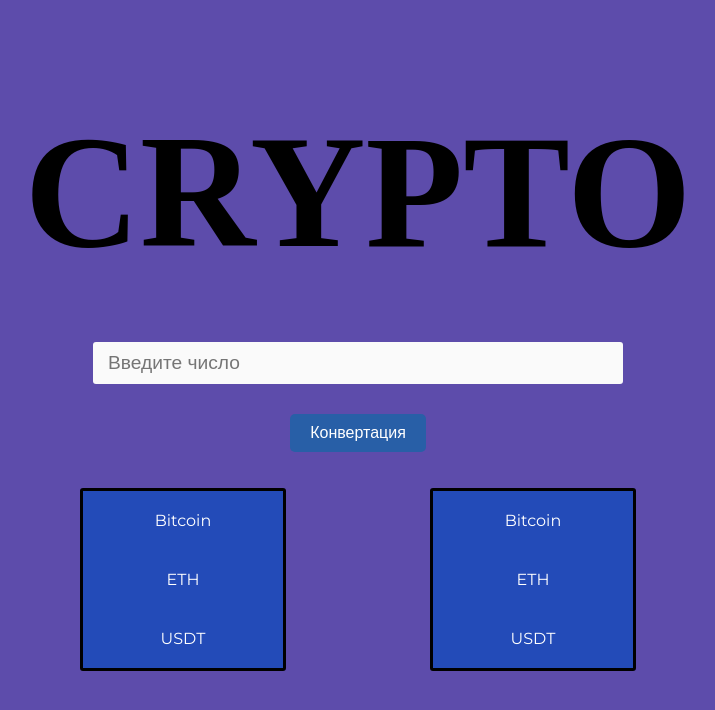
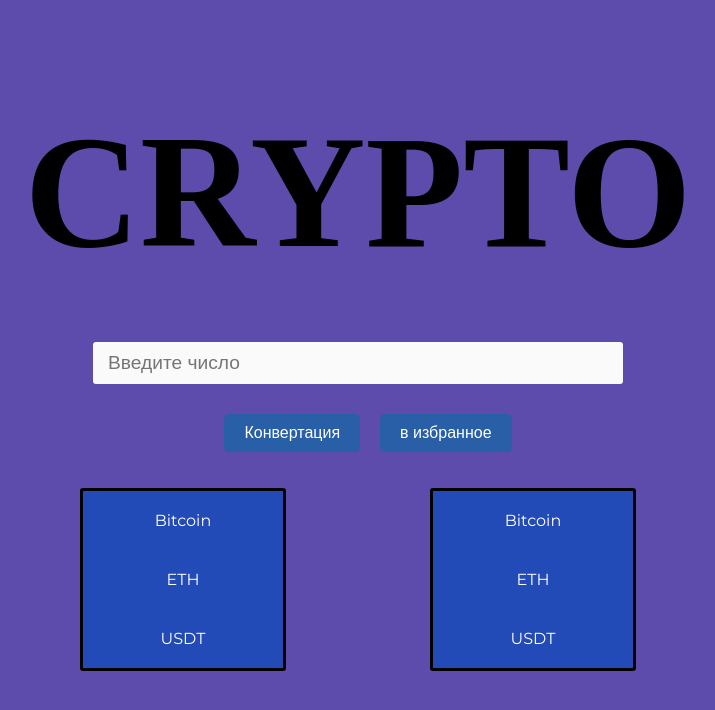
Before and after one commit to vitalay/byrga, a Vue app: page / in a window 1280 px wide. Shown: the top 710 px of the page, without its empty margins (282-997 px from the left). Built offline with nearby package versions, Linux system fonts and the light colour scheme; a web font is replaced by a local one; what crypto-convert would draw is missing.

Commit message:
добавили кнопку

```diff
--- a/src/App.vue
+++ b/src/App.vue
@@ -1,7 +1,7 @@
 <template>
   <h1>CRYPTO</h1>
 
-  <Input :changeAmount="changeAmount" :convert="convert"/>
+  <Input :changeAmount="changeAmount" :convert="convert" :favourite="favourite"/>
  <p v-if="error !== ''"> {{ error }} </p>
  <p v-if="result !== 0" className="result-text"> {{ result }} </p>
 
@@ -28,12 +28,17 @@ export default {
        cryptoFirst: '',
        cryptoSecond: '',
        error: '',
-       result: 0
+       result: 0,
 
      }
    },
 
    methods: {
+    favourite() {
+      if (this.result !== 0) {
+        localStorage.setItem('result', this.result)
+      }
+    },
     changeAmount( val ) {
       this.amount = val
 
--- a/src/components/Input.vue
+++ b/src/components/Input.vue
@@ -2,6 +2,7 @@
 <template>
 <input min="0" type="number" @input="changeAmount($event.target.value)" placeholder="Введите число"><br>
 <button @click="convert()" className="color-scale-button">Конвертация</button>
+<button @click="favourite()" className="color-scale-button">в избранное</button>
 
 </template>
 
@@ -15,6 +16,10 @@ export default {
         required: true
         },
         convert: {
+        type: Function,
+        required: true
+        },
+        favourite: {
         type: Function,
         required: true
         }
@@ -53,6 +58,7 @@ button {
   border-radius: 5px;
   cursor: pointer;
   transition: transform 0.3s ease, background-color 0.3s ease;
+  margin-left: 20px;
 }
 
 .color-scale-button:hover {
```
